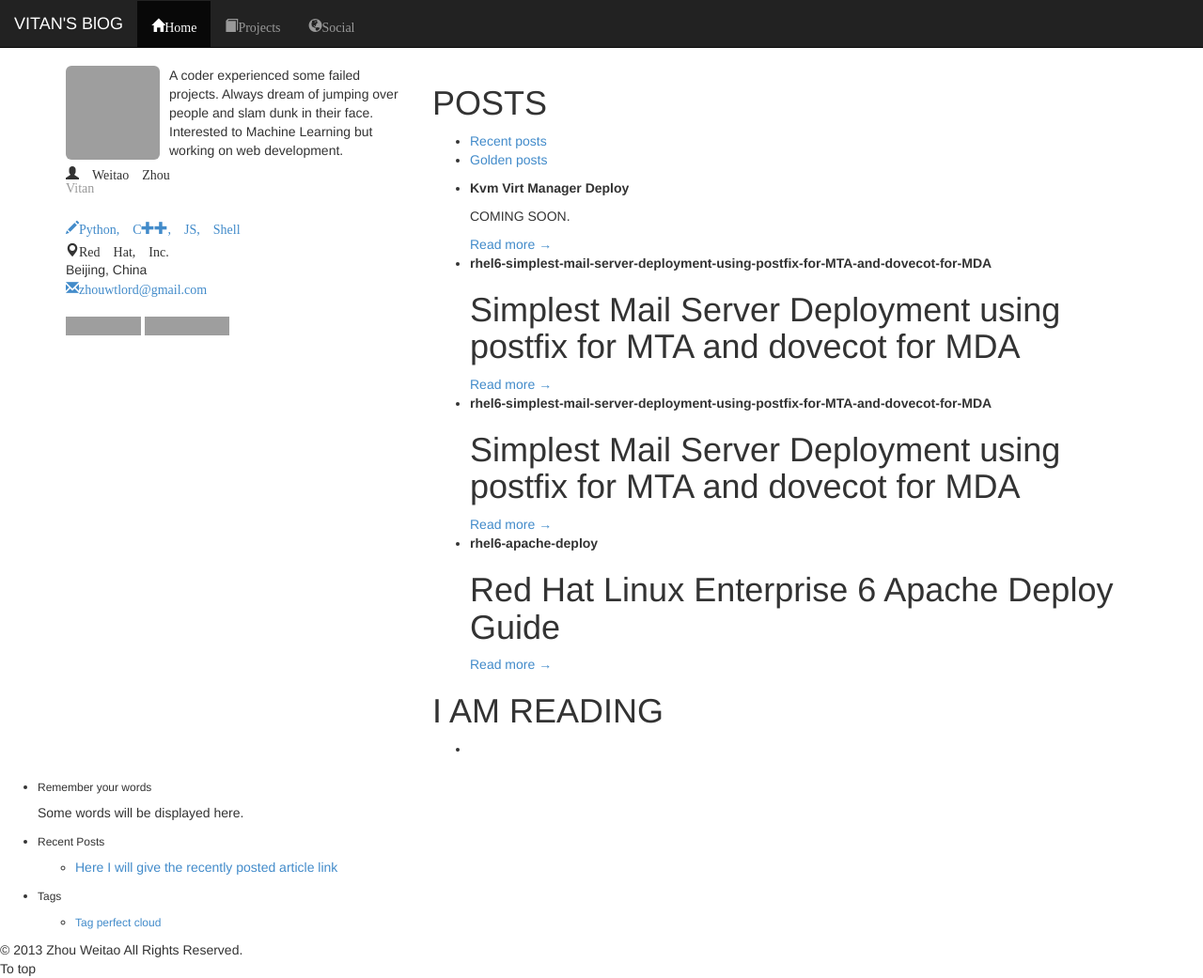
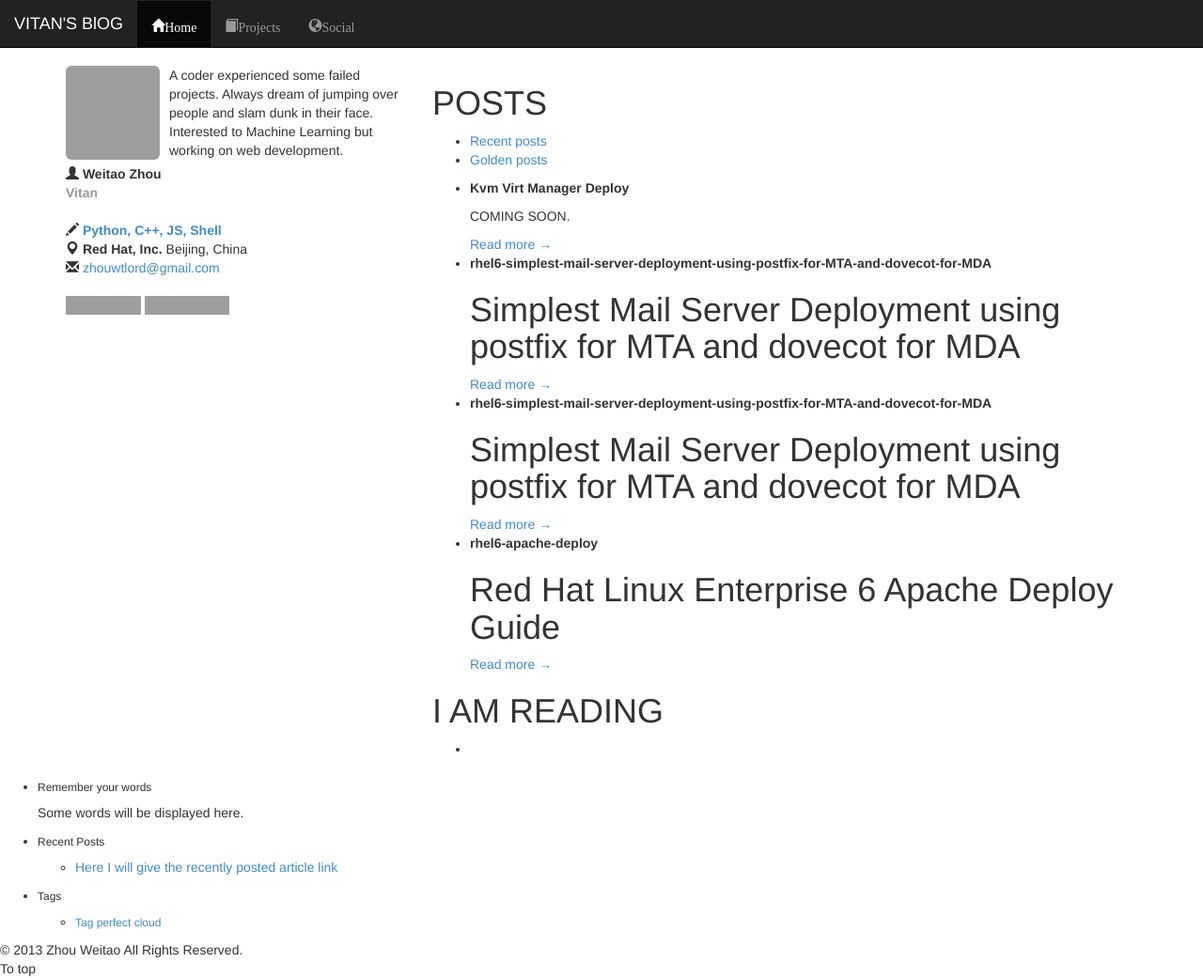
Before and after one commit to vitan/vitan.github.io, a Jekyll site: the page built from index.html, in a window 1280 px wide and 1041 px high. Shown: the whole window at 94% size. Built offline with Jekyll 4.4.1, drawn with Linux system fonts in a browser that asks for light colours; Markdown is read by kramdown in place of the engine named in the settings; grey boxes are pictures that could not be loaded.

Commit message:
REV: Fixed sidebar bugs caused by bootstrap upgrade.

```diff
--- a/_includes/side-bar.html
+++ b/_includes/side-bar.html
@@ -13,18 +13,22 @@
     </div>
     <div>
         <address>
-            <strong class="glyphicon glyphicon-user">
-                Weitao Zhou<br>
+            <span class="glyphicon glyphicon-user">
+            </span>
+            <strong>
+                Weitao Zhou
                 <p class="text-muted">
                     Vitan
                 </p>
             </strong>
         </address>
-        <p class="text-primary glyphicon glyphicon-pencil">Python, C++, JS, Shell</p>
+        <span class="glyphicon glyphicon-pencil"></span>
+        <strong class="text-primary">Python, C++, JS, Shell</strong>
         <address>
-            <strong class="glyphicon glyphicon-map-marker">Red Hat, Inc.</strong><br>
-            Beijing, China<br>
-            <a href="mailto:zhouwtlord@gmail.com" class="glyphicon glyphicon-envelope">zhouwtlord@gmail.com</a>
+            <span class="glyphicon glyphicon-map-marker"></span>
+            <strong>Red Hat, Inc.</strong> Beijing, China<br>
+            <span class="glyphicon glyphicon-envelope"></span>
+            <a href="mailto:zhouwtlord@gmail.com">zhouwtlord@gmail.com</a>
         </address>
     </div>
     {% include github-bar.html %}
```
